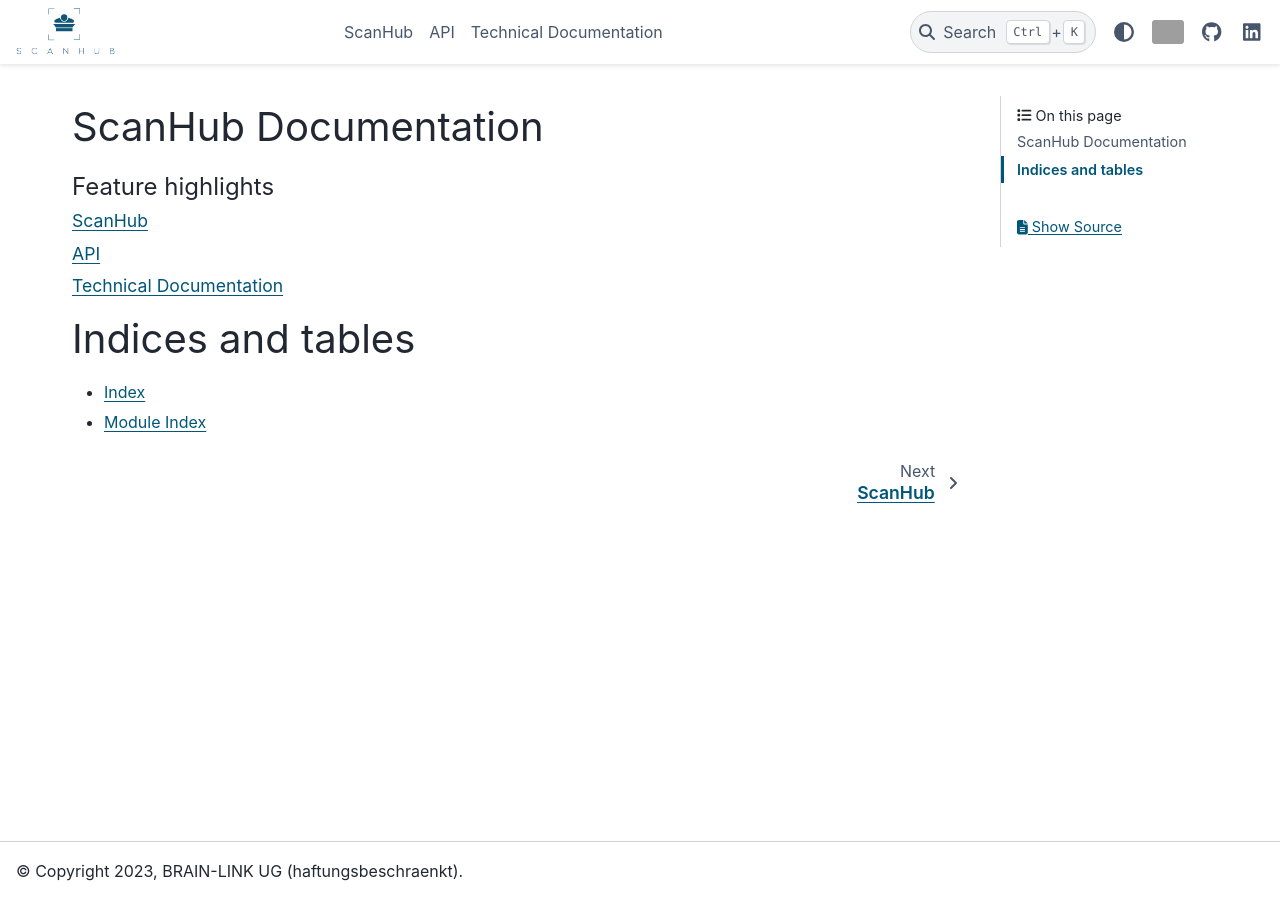
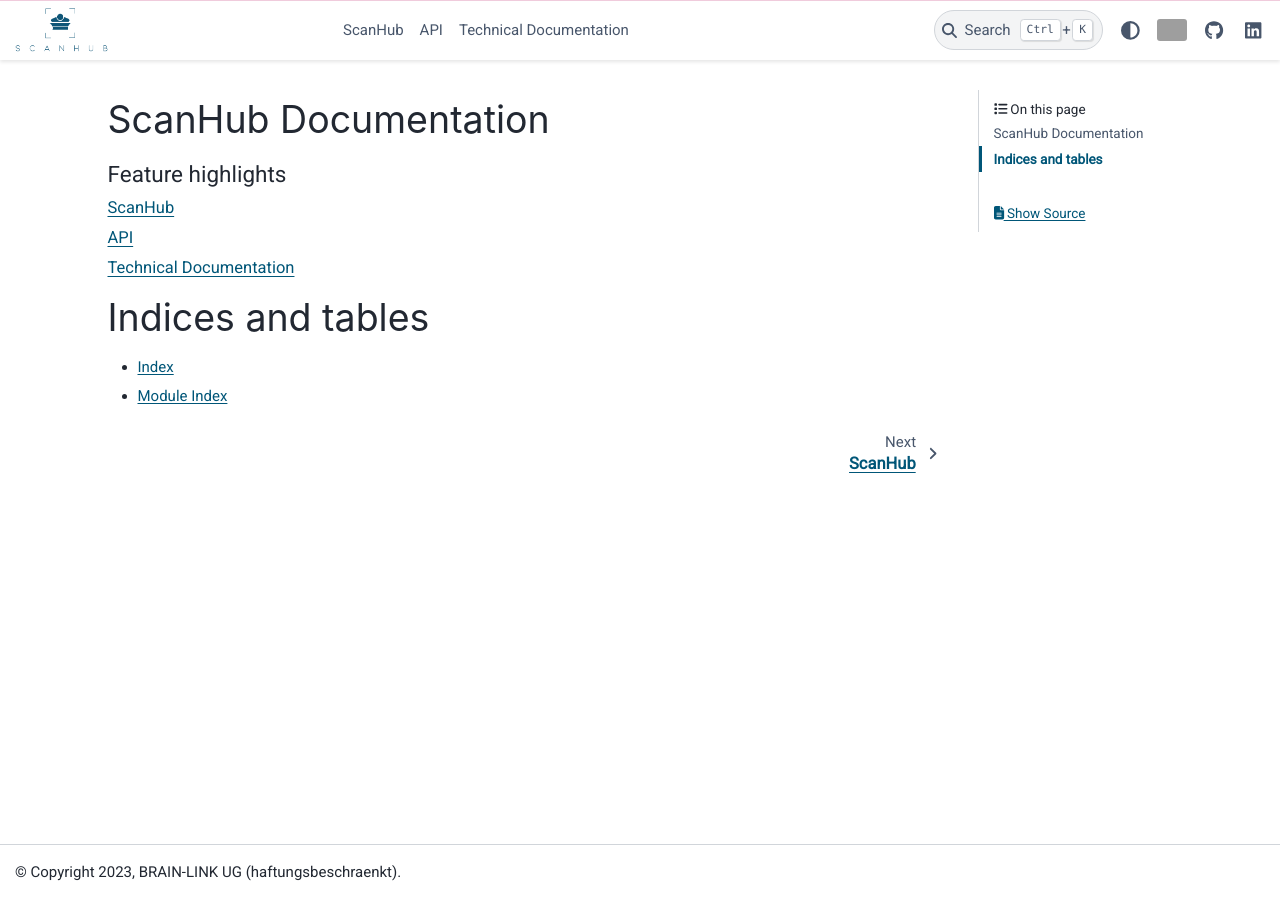
Before and after one commit to brain-link/scanhub, a Sphinx documentation site: the page built from docs/source/index.rst, in a window 1280 px wide. Built offline with Sphinx 7.4.7 and the PyData theme 0.15.4, drawn with Linux system fonts in a browser that asks for light colours; some web fonts are replaced; grey boxes are pictures that could not be loaded.

Commit message:
Docu font style

```diff
--- a/docs/source/_static/css/custom.css
+++ b/docs/source/_static/css/custom.css
@@ -1,3 +1,23 @@
+@import url('https://fonts.googleapis.com/css?family=Lekton:700|Roboto&display=swap');
+body{
+    font-family:'Roboto',
+    sans-serif;
+}.wy-menu-vertical
+*{
+    font-variant-ligatures: none;
+}.autoclasstoc
+td {
+    padding: 0.2rem;
+    line-height: normal;
+}
+dl.field-list>dt{word-break: normal}
+
+/* Default font size */
+html {
+    --pst-font-size-base: 15px;
+}
+
+/* Definition of colors, according to Brain-Link cooporate design */
 html[data-theme="light"] {
     --pst-color-primary: #005678;
     --pst-color-secondary: #E92076;
```
